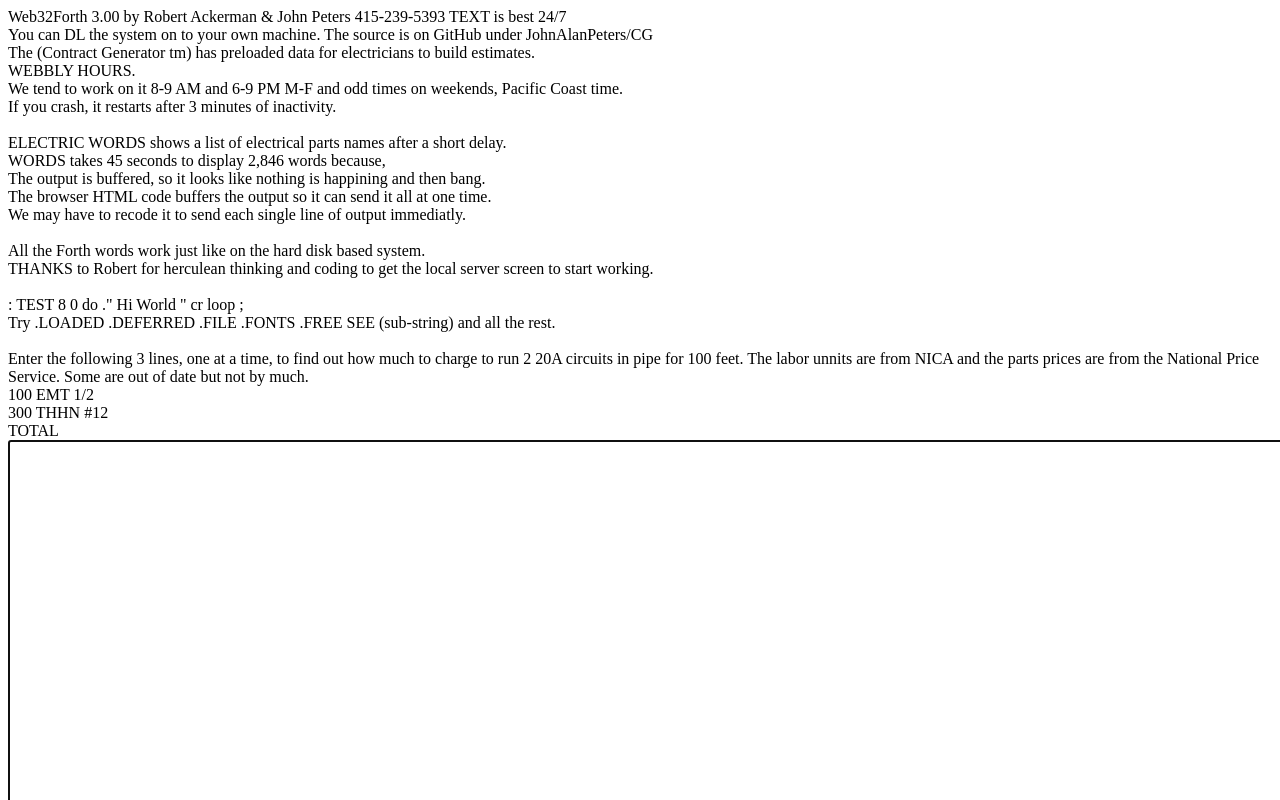
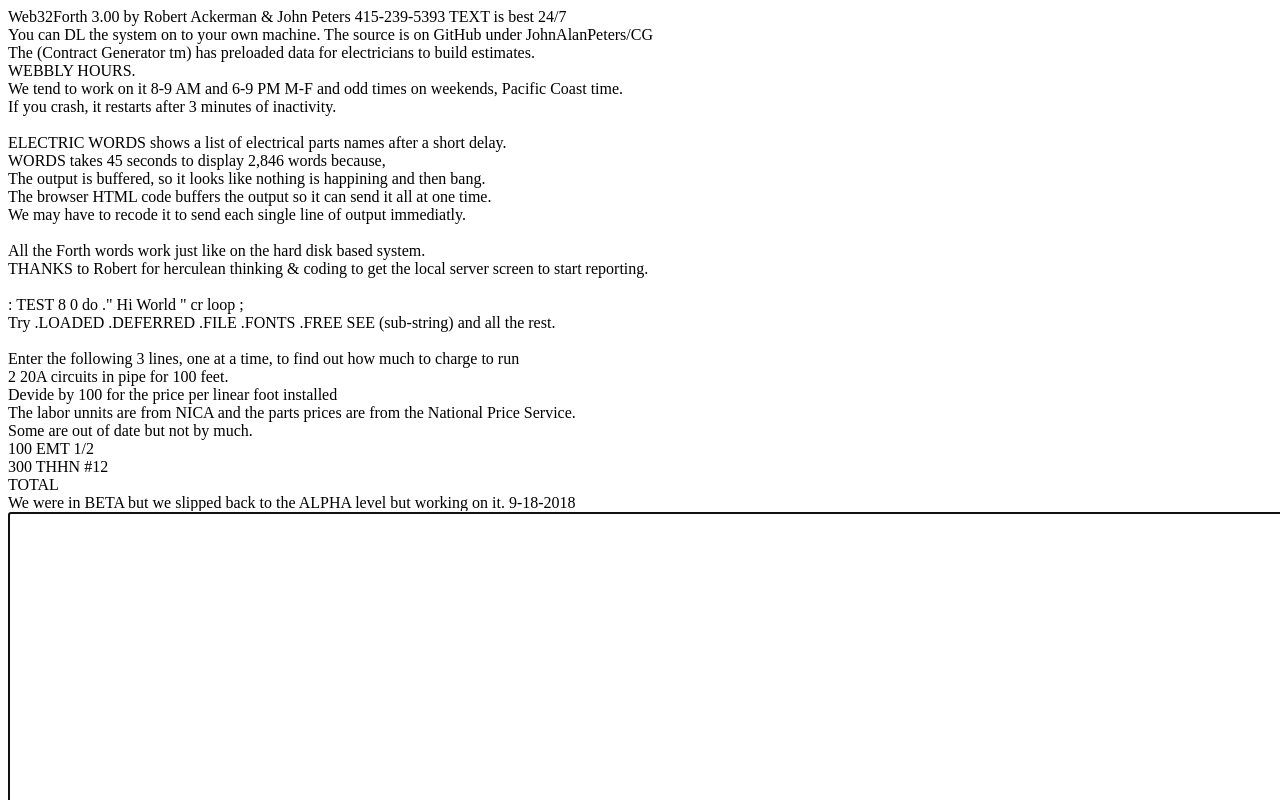
Before and after one commit to JohnAlanPeters/cg, a plain HTML site: page src/webinterpret/webinterpret-f.html in a window 1280 px wide. Shown: the top 800 px of the page. Drawn offline with Linux system fonts and the light colour scheme.

Commit message:
code fix and formatting
vemit needed a 'drop'

```diff
--- a/src/webinterpret/webinterpret-f.html
+++ b/src/webinterpret/webinterpret-f.html
@@ -47,18 +47,22 @@ The browser HTML code buffers the output so it can send it all at one time.<br>
 We may have to recode it to send each single line of output immediatly.<br>
 <br>
 All the Forth words work just like on the hard disk based system. <br>
-THANKS to Robert for herculean thinking and coding to get the local server screen to start working.<br>
+THANKS to Robert for herculean thinking & coding to get the local server screen to start reporting.<br>
 <br>
  &#58 TEST 8 0 do &#46&#34 Hi World &#34 cr loop &#59<br>
 <!-- colon       dot-quote         quote cr loop semicolon -->
 Try .LOADED .DEFERRED .FILE .FONTS .FREE SEE (sub-string) and all the rest.<br>
 <br>
-Enter the following 3 lines, one at a time, to find out how much to charge to run 2 20A circuits in pipe for 100 feet.<br)
+Enter the following 3 lines, one at a time, to find out how much to charge to run<br>
+2 20A circuits in pipe for 100 feet.<br>
+
 Devide by 100 for the price per linear foot installed<br>
-The labor unnits are from NICA and the parts prices are from the National Price Service. Some are out of date but not by much.<br>
+The labor unnits are from NICA and the parts prices are from the National Price Service.<br>
+Some are out of date but not by much.<br>
 100 EMT  1/2<br>
 300 THHN #12<br>
 TOTAL<br>
+We were in BETA but we slipped back to the ALPHA level but working on it.  9-18-2018<br>
 <textarea id='dsp' rows=56 cols=205 autofocus style="font-family:courier;"></textarea>
 </body>
 </html>
```
Also changed, not shown: 2 other files.
